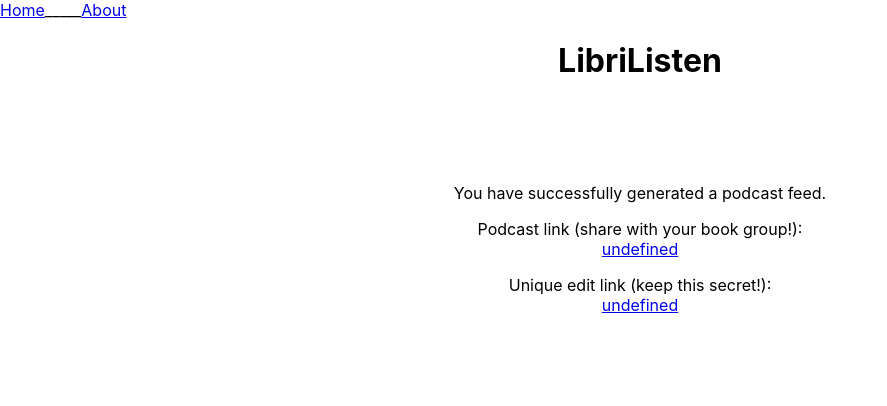
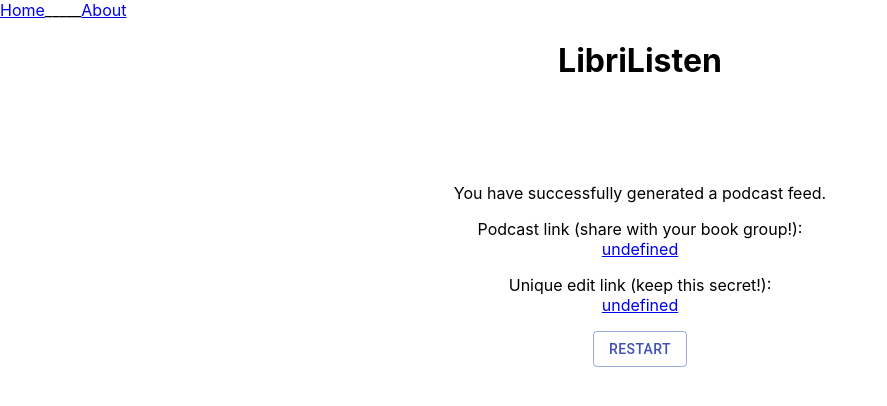
Before and after one commit to cedonia/cs4098, a React (Create React App) app in the folder ui/: page /confirmation in a window 1280 px wide. Shown: the top 406 px of the page, without its empty margins (0-887 px from the left). Built offline with nearby package versions, Linux system fonts and the light colour scheme.

Commit message:
home redirect

```diff
--- a/ui/src/App.js
+++ b/ui/src/App.js
@@ -1,5 +1,5 @@
 import React from 'react';
-import { BrowserRouter, Route, Switch, Redirect } from 'react-router-dom';
+import { BrowserRouter, Route, Switch } from 'react-router-dom';
 import queryString from 'query-string';
 
 import Home from './components/Home';
@@ -18,7 +18,6 @@ class App extends React.Component {
             <Route path="/" exact component={Home}/>
             <Route path="/about" exact component={About}/>
             <Route path="/confirmation" exact component={Confirmation}/>
-            <Redirect from="/build/index.html" to="/"/>
             <Route component={Error}/>
           </Switch>
       </BrowserRouter>
--- a/ui/src/components/Confirmation.js
+++ b/ui/src/components/Confirmation.js
@@ -1,5 +1,7 @@
 import React from 'react';
 import queryString from 'query-string';
+import {Button} from '@material-ui/core';
+import InputField from './InputField.js';
 
 class Confirmation extends React.Component {
 
@@ -20,10 +22,23 @@ class Confirmation extends React.Component {
 			console.log(e);
 		}
 
+		this.state = {redirect: false};
+
+		this.handleSubmit = this.handleSubmit.bind(this);
+
 
 	}
 
+	handleSubmit(event) {
+
+		this.setState({redirect: true});
+	}
+
     render() {
+
+    	if(this.state.redirect) {
+    		return(<InputField initialText="Libriox Title" /> );
+    	}
 
     	const podcastLink = decodeURIComponent(this.state.url_rss);
     	const secretLink = decodeURIComponent(this.state.secret_edit_link);
@@ -52,6 +67,10 @@ class Confirmation extends React.Component {
 
 	        </p>
 
+	        <Button variant="outlined" onClick = {() => this.handleSubmit("hello")} color="primary">
+	        Restart
+	        </Button>
+
     	</div>
     );
     }
--- a/ui/src/components/Navigation.js
+++ b/ui/src/components/Navigation.js
@@ -5,7 +5,7 @@ import { NavLink } from 'react-router-dom';
 const Navigation = () => {
     return (
        <div>
-          <NavLink to="/">Home</NavLink>
+          <NavLink to="/ui">Home</NavLink>
           _____
           <NavLink to="/about">About</NavLink>
        </div>
```
